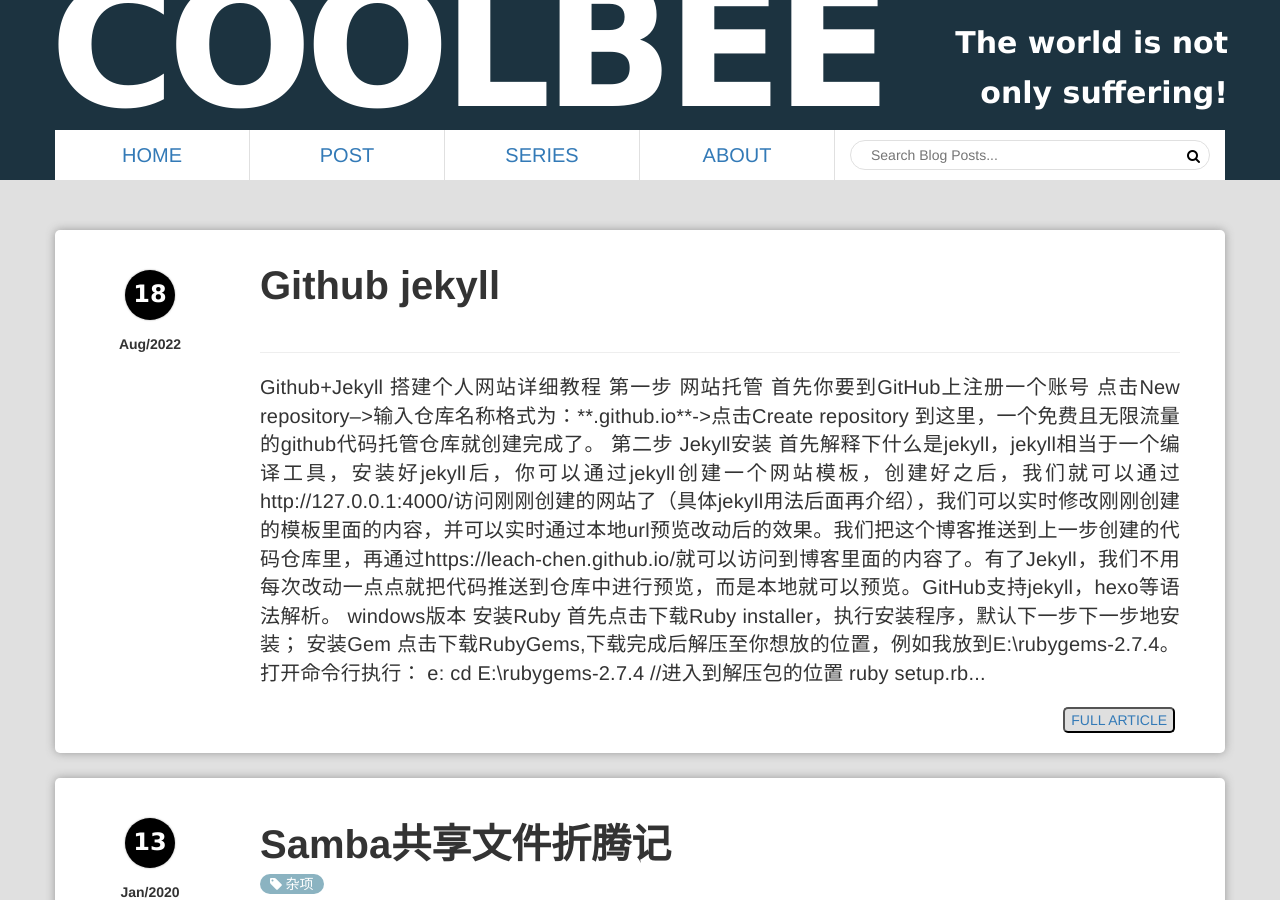
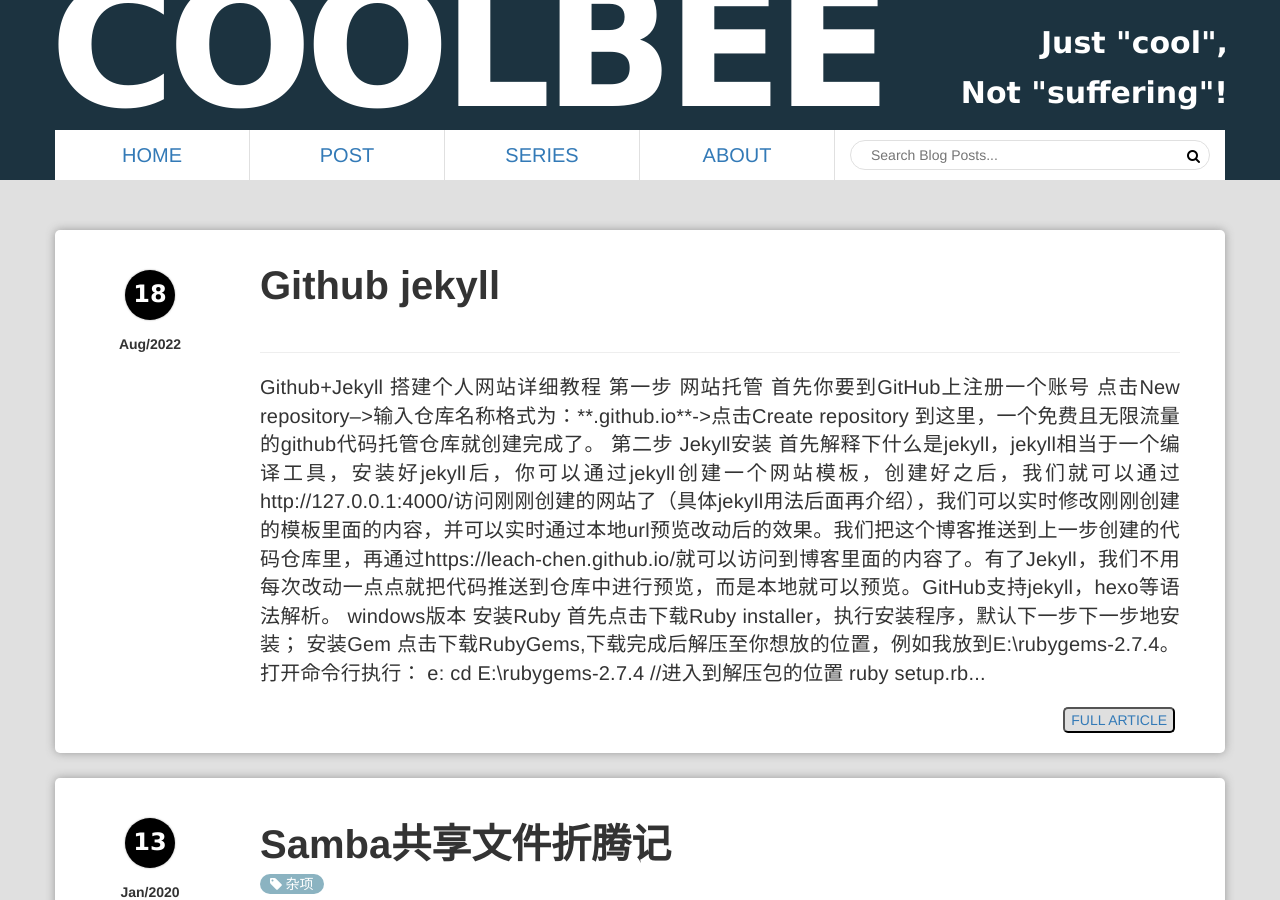
Before and after one commit to coolbee-cyou/coolbee-cyou.github.io, a Jekyll site: the page built from index.html, in a window 1280 px wide and 900 px high. Built offline with Jekyll 4.4.1, drawn with Linux system fonts in a browser that asks for light colours; the list of posts is cut into pages by our own code.

Commit message:
Update _config.yml

```diff
--- a/_config.yml
+++ b/_config.yml
@@ -24,8 +24,8 @@ url: https://coolbee.cyou # Required: replace this with your domain
 name: COOLBEE # Required: will be displayed on every page's header
 title: Hello World # Required: site's default title
 shout: # Required: **TWO** lines, will be displayed on page's header.
-  - The world is not
-  - only suffering!
+  - Just "cool",
+  - Not "suffering"!
 description: "Cool-Bee, See You!" # Required
 
 disqus:
```
